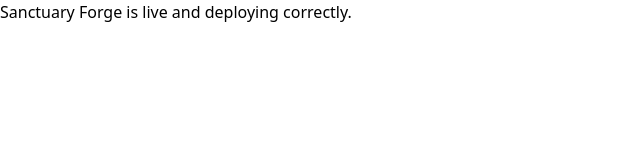
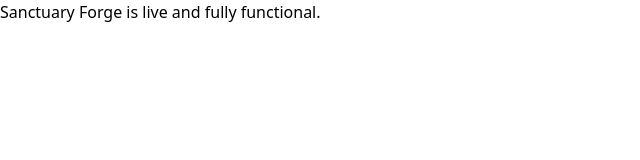
Before and after one commit to Septiphore/sanctuary-forge, a React (Vite) app: page / in a window 1280 px wide. Shown: the top 160 px of the page, without its empty margins (0-640 px from the left). Built offline with nearby package versions, Linux system fonts and the light colour scheme; the HTML template or start-up script is replaced by a standard one.

Commit message:
Add files via upload

```diff
--- /dev/null
+++ b/public/index.html
@@ -0,0 +1,5 @@
+<!DOCTYPE html>
+<html lang="en">
+  <head><meta charset="UTF-8" /><meta name="viewport" content="width=device-width, initial-scale=1.0" /><title>Sanctuary Forge</title></head>
+  <body><div id="root"></div><script type="module" src="/src/main.jsx"></script></body>
+</html>
--- a/src/App.jsx
+++ b/src/App.jsx
@@ -1,7 +1,7 @@
 import React from 'react';
 
 function App() {
-  return <h1>Sanctuary Forge is live and deploying correctly.</h1>;
+  return <h1>Sanctuary Forge is live and fully functional.</h1>;
 }
 
 export default App;
```
